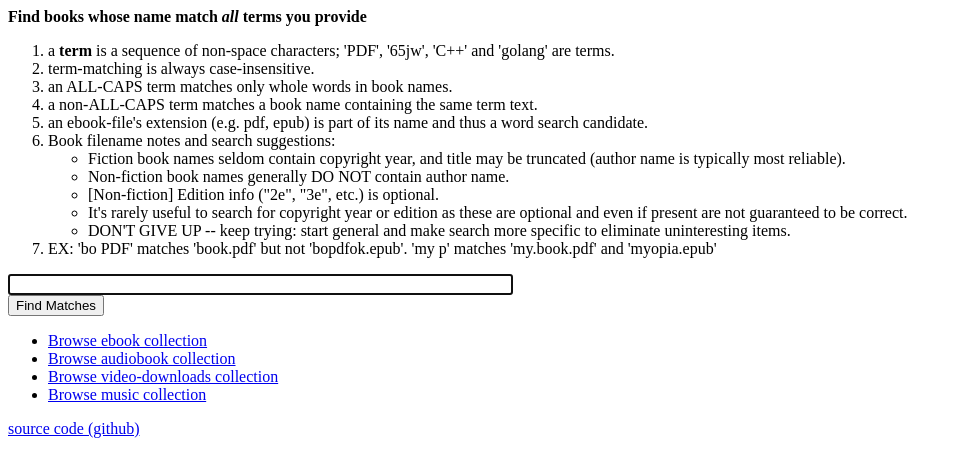
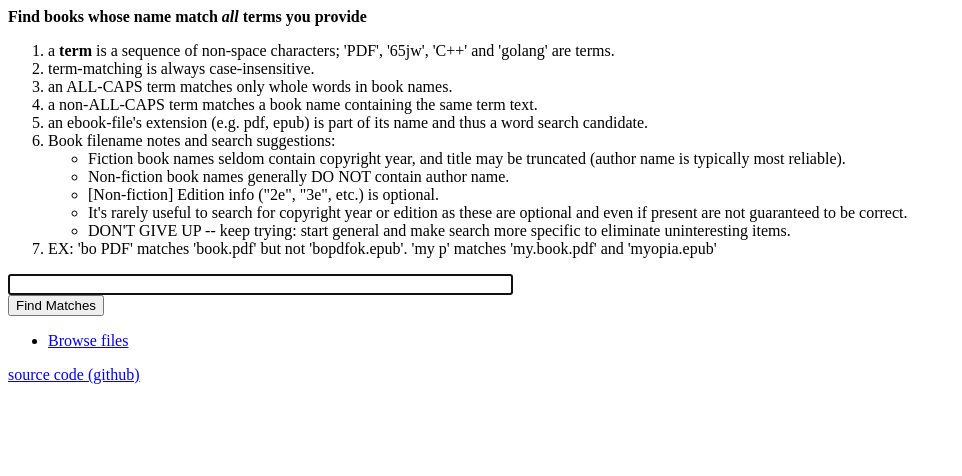
Before and after one commit to fwmechanic/file-collection-searcher, a plain HTML site: page index.html in a window 1280 px wide. Shown: the whole page, without its empty margins (0-962 px from the left). Drawn offline with Linux system fonts and the light colour scheme.

Commit message:
accomodate single common symlink tree, modernize modifylog
common symlink tree removes need for separate links
doc updates

```diff
--- a/index.html
+++ b/index.html
@@ -26,10 +26,7 @@
 <INPUT TYPE="SUBMIT" NAME="Submit" VALUE="Find Matches">
 </FORM>
 <ul>
-<li><a href="/files/ebooks">Browse ebook collection</a></li>
-<li><a href="/files/audiobooks">Browse audiobook collection</a></li>
-<li><a href="/files/video-downloads">Browse video-downloads collection</a></li>
-<li><a href="/files/mp3">Browse music collection</a></li>
+<li><a href="/files">Browse files</a></li>
 </ul>
 <a href="https://github.com/fwmechanic/file-collection-searcher.git">source code (github)</a>
 </BODY>
```
Also changed, not shown: 3 other files.
